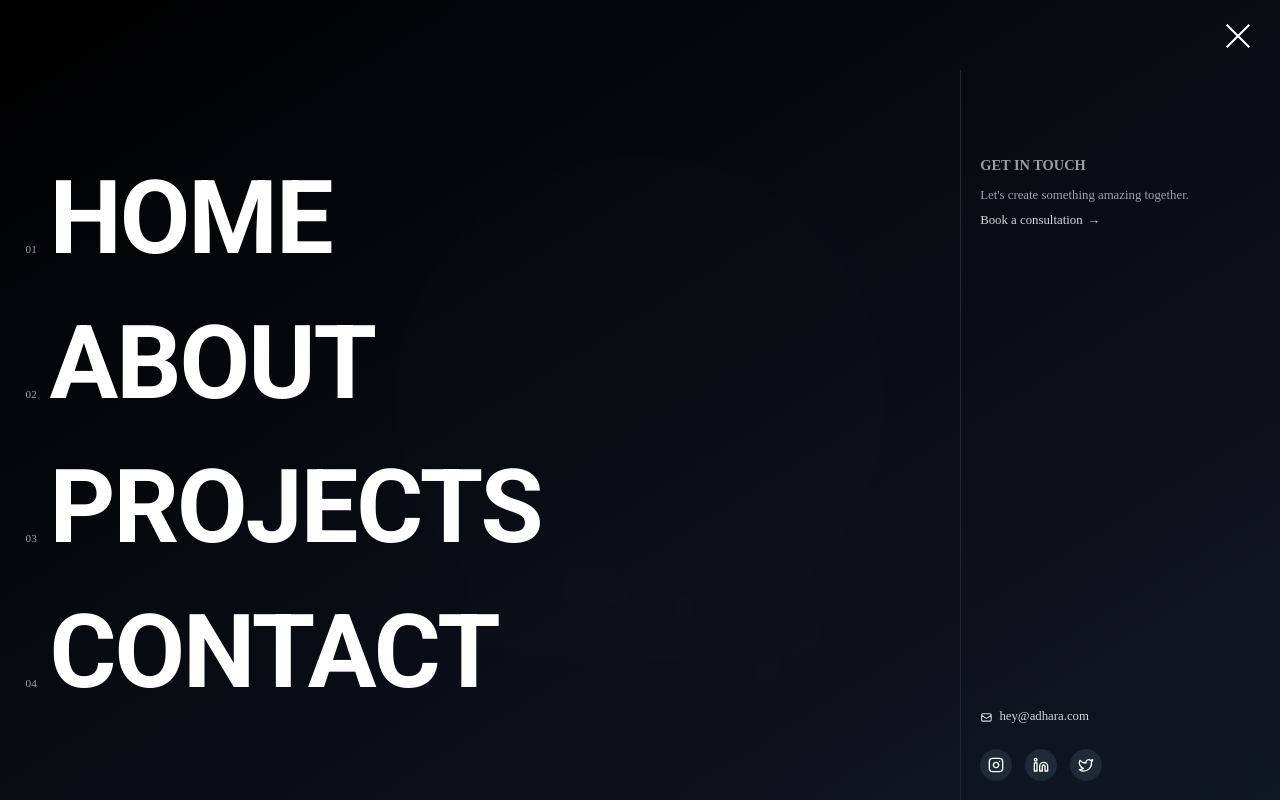
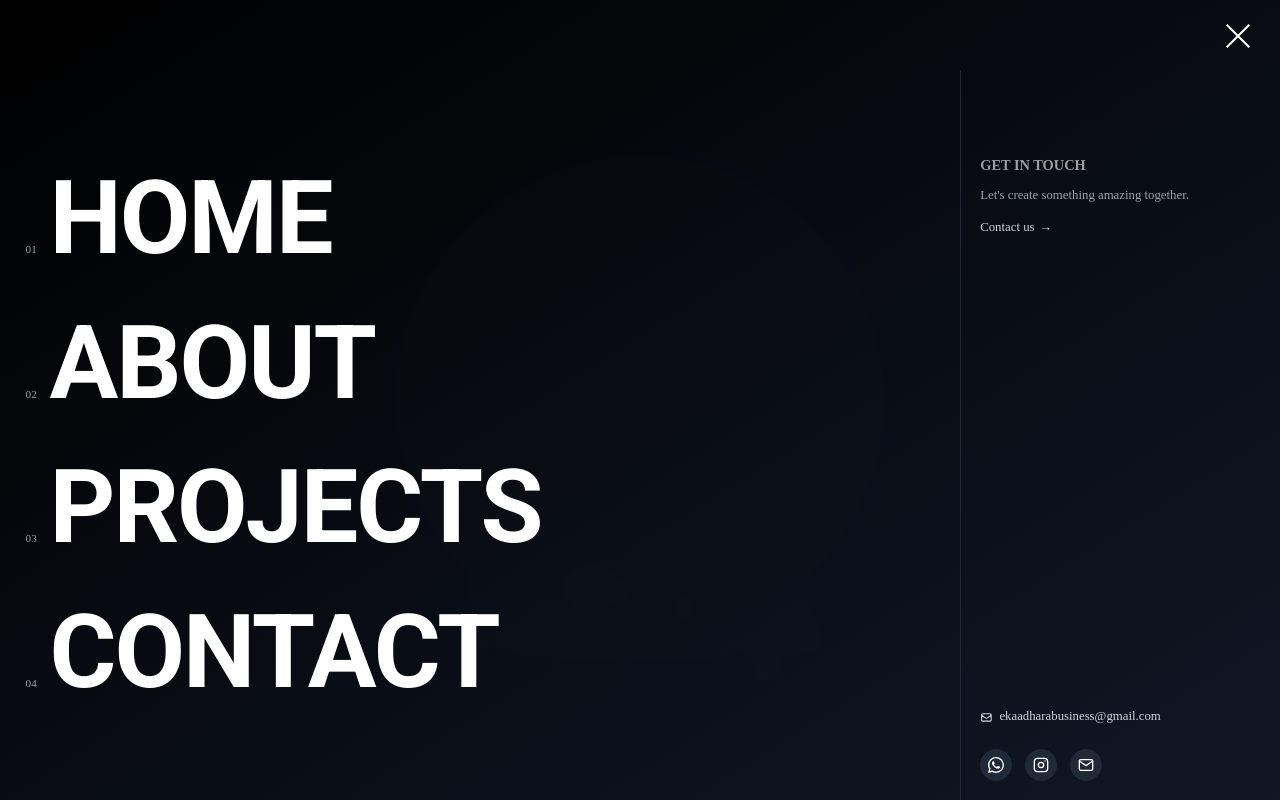
Before and after one commit to Kevin5621/portofolio-website-digital-marketer-2, a Next.js app: page / in a window 1280 px wide. Both pictures are taken after a click on the button "Open menu". Shown: the top 800 px of the page. Built offline with nearby package versions, Linux system fonts and the light colour scheme.

Commit message:
fix - navbar button

```diff
--- a/src/components/navbar.tsx
+++ b/src/components/navbar.tsx
@@ -332,18 +332,20 @@
                       GET IN TOUCH
                     </motion.h3>
                     <motion.div
-                      className="space-y-2"
+                      className="space-y-4"
                       initial={{ y: 20, opacity: 0 }}
                       animate={{ y: 0, opacity: 1 }}
                       transition={{ duration: 0.4, delay: 0.8 }}
                     >
                       <p className="text-gray-400">Let&apos;s create something amazing together.</p>
-                      <motion.p
+                      <motion.a
+                        href="#contact-section"
+                        onClick={(e) => handleNavigation(e, '/', 'contact-section')}
                         className="text-gray-300 font-medium group flex items-center cursor-pointer"
                         whileHover={{ x: 5 }}
                         transition={{ type: "spring", stiffness: 400, damping: 10 }}
                       >
-                        Book a consultation
+                        Contact us
                         <motion.span
                           className="ml-1 inline-block"
                           initial={{ x: 0 }}
@@ -358,7 +360,7 @@
                         >
                           →
                         </motion.span>
-                      </motion.p>
+                      </motion.a>
                     </motion.div>
                   </div>
                   <motion.div
@@ -369,7 +371,7 @@
                   >
                     <div className="mb-6">
                       <motion.a
-                        href="mailto:hey@adhara.com"
+                        href="mailto:ekaadharabusiness@gmail.com"
                         className="inline-flex items-center text-gray-300 hover:text-white transition-colors"
                         whileHover={{ x: 5 }}
                         transition={{ type: "spring", stiffness: 400, damping: 10 }}
@@ -377,44 +379,16 @@
                         <svg xmlns="http://www.w3.org/2000/svg" className="h-4 w-4 mr-2" fill="none" viewBox="0 0 24 24" stroke="currentColor">
                           <path strokeLinecap="round" strokeLinejoin="round" strokeWidth={2} d="M3 8l7.89 5.26a2 2 0 002.22 0L21 8M5 19h14a2 2 0 002-2V7a2 2 0 00-2-2H5a2 2 0 00-2 2v10a2 2 0 002 2z" />
                         </svg>
-                        hey@adhara.com
+                        ekaadharabusiness@gmail.com
                       </motion.a>
                     </div>
                     <div className="flex space-x-4">
-                      {[
-                        {
-                          name: 'Instagram',
-                          svg: <svg xmlns="http://www.w3.org/2000/svg" width="16" height="16" viewBox="0 0 24 24" fill="none" stroke="currentColor" strokeWidth="2" strokeLinecap="round" strokeLinejoin="round">
-                                <rect x="2" y="2" width="20" height="20" rx="5" ry="5"></rect>
-                                <path d="M16 11.37A4 4 0 1 1 12.63 8 4 4 0 0 1 16 11.37z"></path>
-                                <line x1="17.5" y1="6.5" x2="17.51" y2="6.5"></line>
-                              </svg>,
-                          delay: 0.1,
-                          ariaLabel: "Visit our Instagram"
-                        },
-                        {
-                          name: 'LinkedIn',
-                          svg: <svg xmlns="http://www.w3.org/2000/svg" width="16" height="16" viewBox="0 0 24 24" fill="none" stroke="currentColor" strokeWidth="2" strokeLinecap="round" strokeLinejoin="round">
-                                <path d="M16 8a6 6 0 0 1 6 6v7h-4v-7a2 2 0 0 0-2-2 2 2 0 0 0-2 2v7h-4v-7a6 6 0 0 1 6-6z"></path>
-                                <rect x="2" y="9" width="4" height="12"></rect>
-                                <circle cx="4" cy="4" r="2"></circle>
-                              </svg>,
-                          delay: 0.2,
-                          ariaLabel: "Visit our LinkedIn"
-                        },
-                        {
-                          name: 'Twitter',
-                          svg: <svg xmlns="http://www.w3.org/2000/svg" width="16" height="16" viewBox="0 0 24 24" fill="none" stroke="currentColor" strokeWidth="2" strokeLinecap="round" strokeLinejoin="round">
-                                <path d="M22 4s-.7 2.1-2 3.4c1.6 10-9.4 17.3-18 11.6 2.2.1 4.4-.6 6-2C3 15.5.5 9.6 3 5c2.2 2.6 5.6 4.1 9 4-.9-4.2 4-6.6 7-3.8 1.1 0 3-1.2 3-1.2z"></path>
-                              </svg>,
-                          delay: 0.3,
-                          ariaLabel: "Visit our Twitter"
-                        }
-                      ].map((item, index) => (
+                      {/* WhatsApp Icon */}
                       <motion.a
-                          key={index}
-                          href="#"
-                          aria-label={item.ariaLabel}
+                        href="https://api.whatsapp.com/send?phone=6289697346868"
+                        target="_blank"
+                        rel="noopener noreferrer"
+                        aria-label="WhatsApp"
                         className="w-10 h-10 flex items-center justify-center rounded-full bg-gray-800 text-white hover:bg-white hover:text-black transition-all duration-300"
                         initial={{ scale: 0, opacity: 0 }}
                         animate={{ scale: 1, opacity: 1 }}
@@ -422,16 +396,68 @@
                           type: "spring",
                           stiffness: 400,
                           damping: 10,
-                            delay: 1 + item.delay
+                          delay: 1
                         }}
                         whileHover={{
                           scale: 1.2,
                           rotate: 5
                         }}
                       >
-                          {item.svg}
+                        <svg xmlns="http://www.w3.org/2000/svg" width="16" height="16" fill="currentColor" viewBox="0 0 16 16">
+                          <path d="M13.601 2.326A7.85 7.85 0 0 0 7.994 0C3.627 0 .068 3.558.064 7.926c0 1.399.366 2.76 1.057 3.965L0 16l4.204-1.102a7.9 7.9 0 0 0 3.79.965h.004c4.368 0 7.926-3.558 7.93-7.93A7.9 7.9 0 0 0 13.6 2.326zM7.994 14.521a6.6 6.6 0 0 1-3.356-.92l-.24-.144-2.494.654.666-2.433-.156-.251a6.56 6.56 0 0 1-1.007-3.505c0-3.626 2.957-6.584 6.591-6.584a6.56 6.56 0 0 1 4.66 1.931 6.56 6.56 0 0 1 1.928 4.66c-.004 3.639-2.961 6.592-6.592 6.592m3.615-4.934c-.197-.099-1.17-.578-1.353-.646-.182-.065-.315-.099-.445.099-.133.197-.513.646-.627.775-.114.133-.232.148-.43.05-.197-.1-.836-.308-1.592-.985-.59-.525-.985-1.175-1.103-1.372-.114-.198-.011-.304.088-.403.087-.088.197-.232.296-.346.1-.114.133-.198.198-.33.065-.134.034-.248-.015-.347-.05-.099-.445-1.076-.612-1.47-.16-.389-.323-.335-.445-.34-.114-.007-.247-.007-.38-.007a.73.73 0 0 0-.529.247c-.182.198-.691.677-.691 1.654s.71 1.916.81 2.049c.098.133 1.394 2.132 3.383 2.992.47.205.84.326 1.129.418.475.152.904.129 1.246.08.38-.058 1.171-.48 1.338-.943.164-.464.164-.86.114-.943-.049-.084-.182-.133-.38-.232"/>
+                        </svg>
                       </motion.a>
-                      ))}
+
+                      {/* Instagram Icon */}
+                      <motion.a
+                        href="https://www.instagram.com/adhara.eka"
+                        target="_blank"
+                        rel="noopener noreferrer"
+                        aria-label="Instagram"
+                        className="w-10 h-10 flex items-center justify-center rounded-full bg-gray-800 text-white hover:bg-white hover:text-black transition-all duration-300"
+                        initial={{ scale: 0, opacity: 0 }}
+                        animate={{ scale: 1, opacity: 1 }}
+                        transition={{
+                          type: "spring",
+                          stiffness: 400,
+                          damping: 10,
+                          delay: 1.1
+                        }}
+                        whileHover={{
+                          scale: 1.2,
+                          rotate: 5
+                        }}
+                      >
+                        <svg width="16" height="16" viewBox="0 0 24 24" fill="none" xmlns="http://www.w3.org/2000/svg">
+                          <rect x="2" y="2" width="20" height="20" rx="5" stroke="currentColor" strokeWidth="2" strokeLinecap="round" strokeLinejoin="round"/>
+                          <circle cx="12" cy="12" r="4" stroke="currentColor" strokeWidth="2" strokeLinecap="round" strokeLinejoin="round"/>
+                          <circle cx="18" cy="6" r="1" fill="currentColor"/>
+                        </svg>
+                      </motion.a>
+
+                      {/* Email Icon */}
+                      <motion.a
+                        href="mailto:ekaadharabusiness@gmail.com"
+                        aria-label="Email"
+                        className="w-10 h-10 flex items-center justify-center rounded-full bg-gray-800 text-white hover:bg-white hover:text-black transition-all duration-300"
+                        initial={{ scale: 0, opacity: 0 }}
+                        animate={{ scale: 1, opacity: 1 }}
+                        transition={{
+                          type: "spring",
+                          stiffness: 400,
+                          damping: 10,
+                          delay: 1.2
+                        }}
+                        whileHover={{
+                          scale: 1.2,
+                          rotate: 5
+                        }}
+                      >
+                        <svg width="16" height="16" viewBox="0 0 24 24" fill="none" xmlns="http://www.w3.org/2000/svg">
+                          <path d="M4 4H20C21.1 4 22 4.9 22 6V18C22 19.1 21.1 20 20 20H4C2.9 20 2 19.1 2 18V6C2 4.9 2.9 4 4 4Z" stroke="currentColor" strokeWidth="2" strokeLinecap="round" strokeLinejoin="round"/>
+                          <path d="M22 6L12 13L2 6" stroke="currentColor" strokeWidth="2" strokeLinecap="round" strokeLinejoin="round"/>
+                        </svg>
+                      </motion.a>
                     </div>
                   </motion.div>
                 </motion.div>
```
Lines whose indentation alone changed are shown as unchanged.
